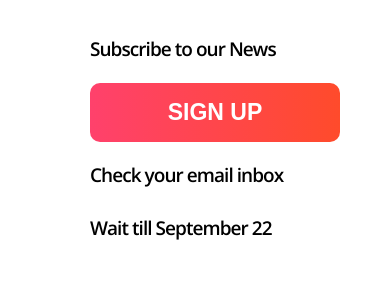
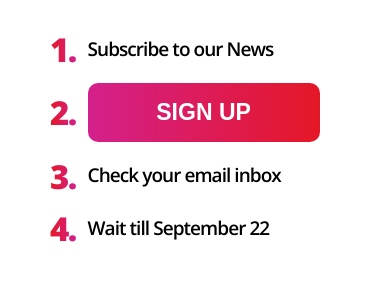
Before and after one commit to abunasyr7/jubilant-guacamole, a website built with Vite: page index.html in a window 390 px wide. Shown: the part 501-782 px from the top of the page. Built offline with nearby package versions, Linux system fonts and the light colour scheme.

Commit message:
feat: добавил цифры и изменение их цвета

```diff
--- a/src/styles/_hero.sass
+++ b/src/styles/_hero.sass
@@ -30,22 +30,35 @@ ol
   display: flex
   flex-direction: column
   gap: 15px
-
+  counter-reset: item
+  list-style: none
+  padding: 0
 
   li
-    list-style: none
     font-size: 38px
     font-weight: 600
+    padding: 0
     color: #000
     position: relative
     line-height: 1.98
     letter-spacing: -0.05em
+    display: flex
+    align-items: center
+
+    &::before
+      counter-increment: item
+      content: counter(item) "."
+      display: inline-block
+      margin-right: 12px
+      font-size: 55px
+      font-weight: 800
+      background: linear-gradient(90deg, #E51726, #D4208C)
+      -webkit-background-clip: text
+      -webkit-text-fill-color: transparent
 
 
-    //TODO: сделать цифры в таблице цветными
-
 .btn-signup
-  background: linear-gradient(90deg, #ff416c, #ff4b2b)
+  background: linear-gradient(90deg, #D4208C, #E51726)
   padding-top: 16px
   padding-bottom: 16px
   border: none
@@ -55,7 +68,7 @@ ol
   font-weight: 800
   cursor: pointer
   transition: 0.3s
-  width: 100%
+  width: 80%
 
   &:hover
     opacity: 0.9
@@ -80,3 +93,12 @@ ol
   ol
     li
       font-size: 19px
+
+      &::before
+        font-size: 33px
+        font-weight: 800
+        background: linear-gradient(90deg, #E51726, #D4208C)
+        -webkit-background-clip: text
+        -webkit-text-fill-color: transparent
+        line-height: 1
+        letter-spacing: -0.05em
```
